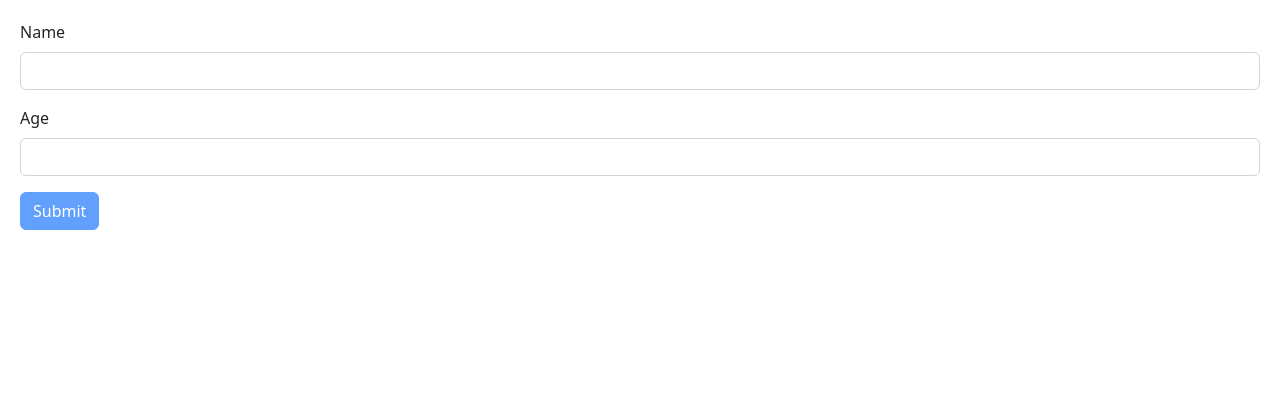
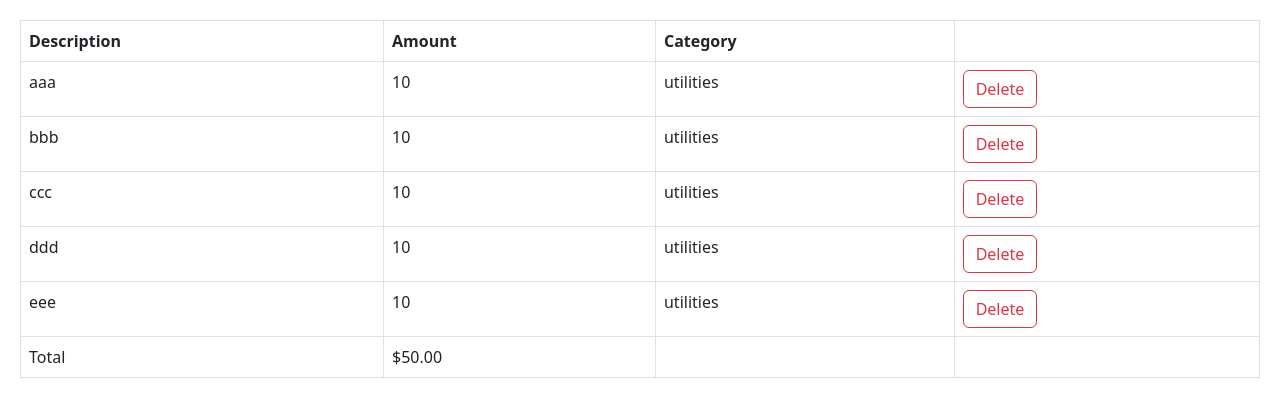
Before and after one commit to harshithgowdakt/react-vite-project, a React (Vite) app: page / in a window 1280 px wide. Shown: the top 416 px of the page. Built offline with nearby package versions, Linux system fonts and the light colour scheme.

Commit message:
expense list

```diff
--- a/src/App.tsx
+++ b/src/App.tsx
@@ -1,9 +1,24 @@
+import { useState } from "react";
 import Form from "./components/Form";
+import ExpenseList from "./expense-tracker/component/ExpenseList";
 
 function App() {
+  const [expenses, setExpenses] = useState([
+    { id: 1, description: "aaa", amount: 10, category: "utilities" },
+    { id: 2, description: "bbb", amount: 10, category: "utilities" },
+    { id: 3, description: "ccc", amount: 10, category: "utilities" },
+    { id: 4, description: "ddd", amount: 10, category: "utilities" },
+    { id: 5, description: "eee", amount: 10, category: "utilities" },
+  ]);
+
   return (
     <div>
-      <Form></Form>
+      <ExpenseList
+        expenses={expenses}
+        onDelete={(id) =>
+          setExpenses(expenses.filter((expense) => id != expense.id))
+        }
+      ></ExpenseList>
     </div>
   );
 }
--- /dev/null
+++ b/src/expense-tracker/component/ExpenseList.tsx
@@ -0,0 +1,58 @@
+import React from "react";
+interface Expense {
+  id: number;
+  description: string;
+  amount: number;
+  category: string;
+}
+interface Props {
+  expenses: Expense[];
+  onDelete: (id: number) => void;
+}
+
+const ExpenseList = ({ expenses, onDelete }: Props) => {
+  return (
+    <table className="table table-bordered">
+      <thead>
+        <tr>
+          <th>Description</th>
+          <th>Amount</th>
+          <th>Category</th>
+          <th></th>
+        </tr>
+      </thead>
+      <tbody>
+        {expenses.map((expense) => (
+          <tr key={expense.id}>
+            <td>{expense.description}</td>
+            <td>{expense.amount}</td>
+            <td>{expense.category}</td>
+            <td>
+              <button
+                className="btn btn-outline-danger"
+                onClick={() => onDelete(expense.id)}
+              >
+                Delete
+              </button>
+            </td>
+          </tr>
+        ))}
+      </tbody>
+      <tfoot>
+        <tr>
+          <td>Total</td>
+          <td>
+            $
+            {expenses
+              .reduce((acc, expenses) => expenses.amount + acc, 0)
+              .toFixed(2)}
+          </td>
+          <td></td>
+          <td></td>
+        </tr>
+      </tfoot>
+    </table>
+  );
+};
+
+export default ExpenseList;
```
